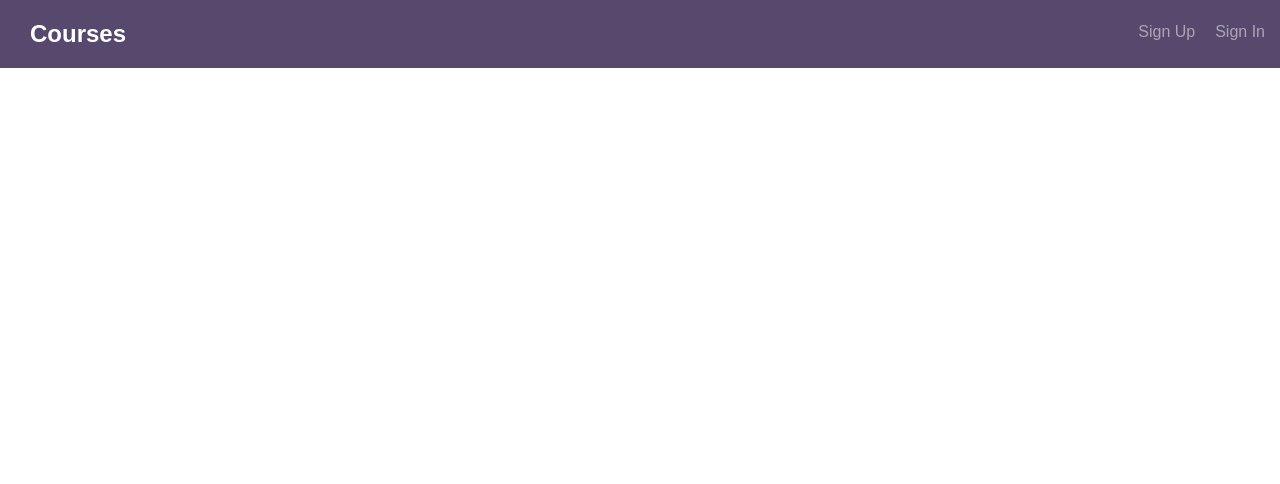
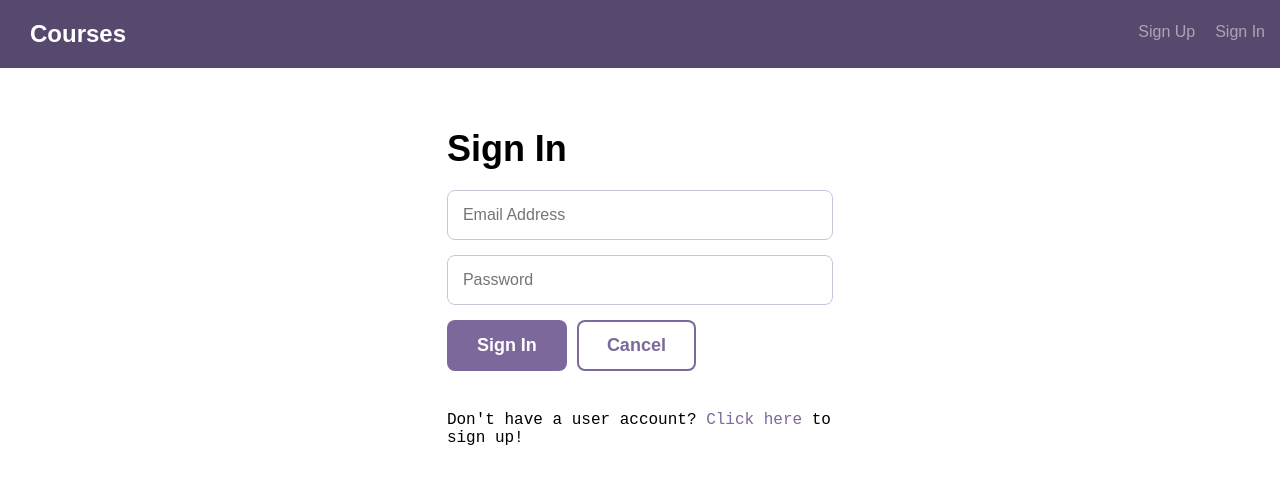
Before and after one commit to JHG777000/treehouse-techdegree-fsjs-final-project, a React (Create React App) app in the folder client/: page /signin in a window 1280 px wide. Shown: the top 484 px of the page. Built offline with nearby package versions, Linux system fonts and the light colour scheme.

Commit message:
add UserSignIn

```diff
--- a/client/src/components/App.js
+++ b/client/src/components/App.js
@@ -11,6 +11,7 @@ import CourseDetail from './CourseDetail';
 import Header from './Header';
 import UserSignOut from './UserSignOut';
 import UserSignUp from './UserSignUp';
+import UserSignIn from './UserSignIn';
 
 //Main switch for the App, manages and sets up routes
 export default class App extends React.Component {
@@ -114,6 +115,9 @@ export default class App extends React.Component {
             <Route exact path="/signup">
               <UserSignUp utility={this.utility} />
             </Route>
+            <Route exact path="/signin">
+              <UserSignIn utility={this.utility} />
+            </Route>
             <Route exact path="/api/courses/:id" component={CourseDetail} />
           </Switch>
         </div>
--- a/client/src/components/UserSignIn.js
+++ b/client/src/components/UserSignIn.js
@@ -1,80 +1,76 @@
-import React from 'react';
+import React, { Component, Fragment } from 'react';
+import { Link, Redirect } from 'react-router-dom';
+import Form from './Form';
 
-export default class CourseDetail extends React.Component {
+export default class UserSignIn extends Component {
   constructor() {
     super();
     this.state = {
-      course: undefined,
+      emailAddress: '',
+      password: '',
+      errors: [],
     };
   }
-  componentDidMount() {
-    this.performQuery(this.props.match.params.id);
+
+  render() {
+    return (
+      <div className="bounds">
+        <div className="grid-33 centered signin">
+          <h1>Sign In</h1>
+          <Form
+            cancel={this.cancel}
+            errors={this.state.errors}
+            submit={this.submit}
+            submitButtonText="Sign In"
+            elements={() => (
+              <Fragment>
+                <input
+                  id="emailAddress"
+                  name="emailAddress"
+                  type="text"
+                  value={this.state.emailAddress}
+                  onChange={this.change}
+                  placeholder="Email Address"
+                />
+                <input
+                  id="password"
+                  name="password"
+                  type="password"
+                  value={this.state.password}
+                  onChange={this.change}
+                  placeholder="Password"
+                />
+              </Fragment>
+            )}
+          />
+          <p>
+            Don't have a user account? <Link to="/signup">Click here</Link> to
+            sign up!
+          </p>
+        </div>
+      </div>
+    );
   }
-  componentDidUpdate() {}
 
-  performQuery = (id) => {
-    fetch(`http://localhost:5000/api/courses/` + id)
-      .then((response) => response.json())
-      .then((responseData) => {
-        this.setState({ course: responseData });
-      })
-      .catch((error) => {
-        console.log('Error fetching and parsing data', error);
-      });
+  change = (event) => {
+    this.setState({
+      [event.target.name]: event.target.value,
+    });
   };
 
-  render() {
-    const TheCourse = (props) => {
-      return (
-        <div className="bounds course--detail">
-          <div className="grid-66">
-            <div className="course--header">
-              <h4 className="course--label">Course</h4>
-              <h3 className="course--title">{props.title}</h3>
-              <p>By {props.name}</p>
-            </div>
-            <div className="course--description">
-              <p>{props.description}</p>
-            </div>
-          </div>
-          <div className="grid-25 grid-right">
-            <div className="course--stats">
-              <ul className="course--stats--list">
-                <li className="course--stats--list--item">
-                  <h4>Estimated Time</h4>
-                  <h3>{props.estimatedTime}</h3>
-                </li>
-                <li className="course--stats--list--item">
-                  <h4>Materials Needed</h4>
-                  <ul>{props.materialsNeeded}</ul>
-                </li>
-              </ul>
-            </div>
-          </div>
-        </div>
-      );
+  submit = () => {
+    const user = {
+      emailAddress: this.state.emailAddress,
+      password: this.state.password,
     };
 
-    if (this.state.course !== undefined) {
-      const course = this.state.course;
-      return (
-        <TheCourse
-          title={course.title}
-          name={course.User.firstName + ' ' + course.User.lastName}
-          description={course.description}
-          estimatedTime={course.estimatedTime}
-          materialsNeeded={course.materialsNeeded}
-        />
-      );
-    } else
-      return (
-        <TheCourse
-          title=''
-          name=''
-          description=''
-          estimatedTime=''
-          materialsNeeded=''
-        />
-      );
-  }
+    alert(user.emailAddress);
+    alert(user.password);
+
+    this.props.utility().signIn(user.emailAddress, user.password);
+  };
+
+  cancel = () => {
+   return <Redirect to="/" /> ;
+  };
 }
--- a/client/src/components/UserSignUp.js
+++ b/client/src/components/UserSignUp.js
@@ -1,4 +1,5 @@
 import React, { Component, Fragment } from 'react';
+import { Redirect } from 'react-router';
 import { Link } from 'react-router-dom';
 import Form from './Form';
 
@@ -106,10 +107,12 @@ export default class UserSignUp extends Component {
       .catch((err) => {
         console.log(err);
         //this.props.history.push('/error');
+        return <Redirect to="/error" /> ;
       });
   };
 
   cancel = () => {
-    this.props.history.push('/');
+    return <Redirect to="/" /> ;
+    //this.props.history.push('/');
   };
 }
```
Also changed, not shown: 1 other file (tests, documents, lock files or other folders).
